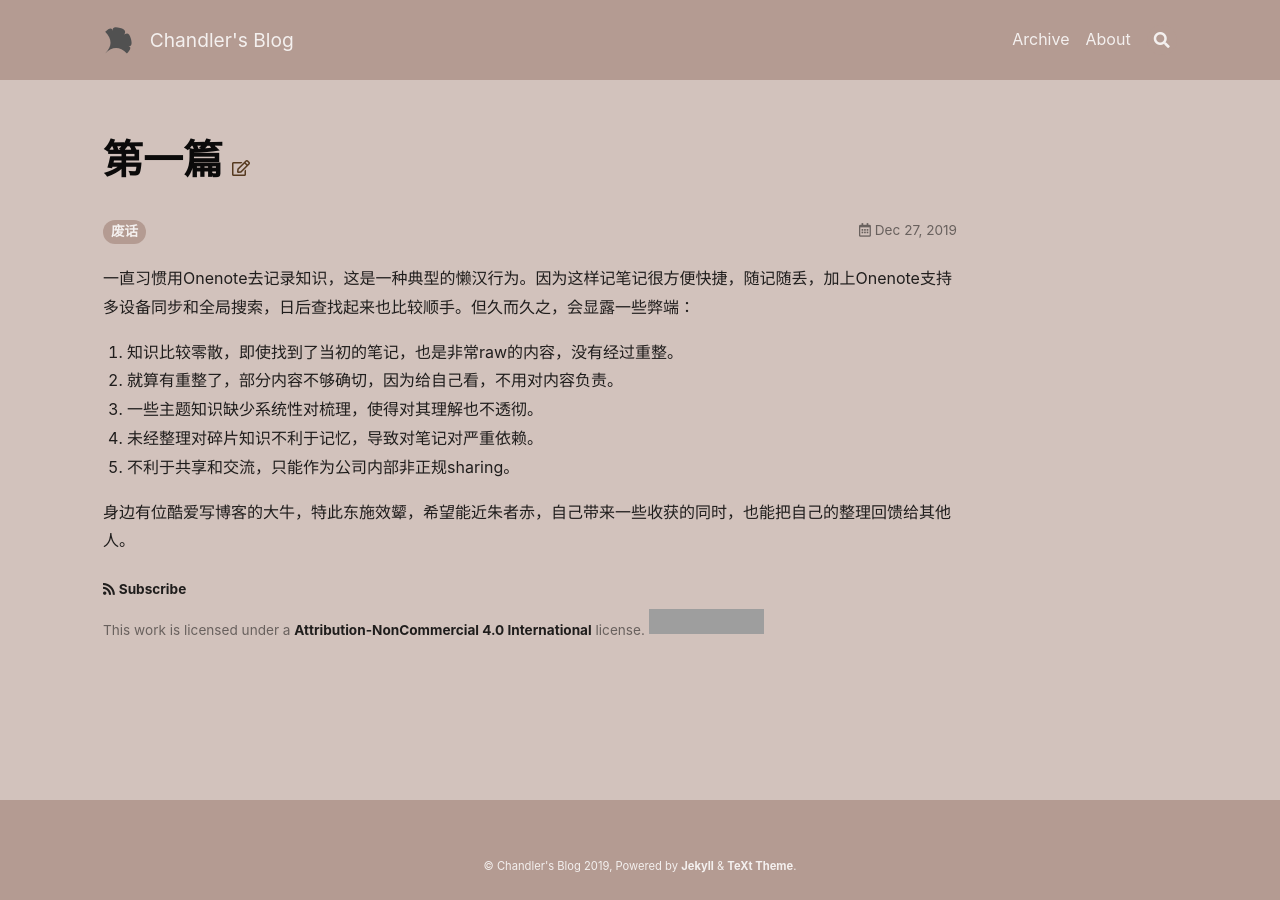
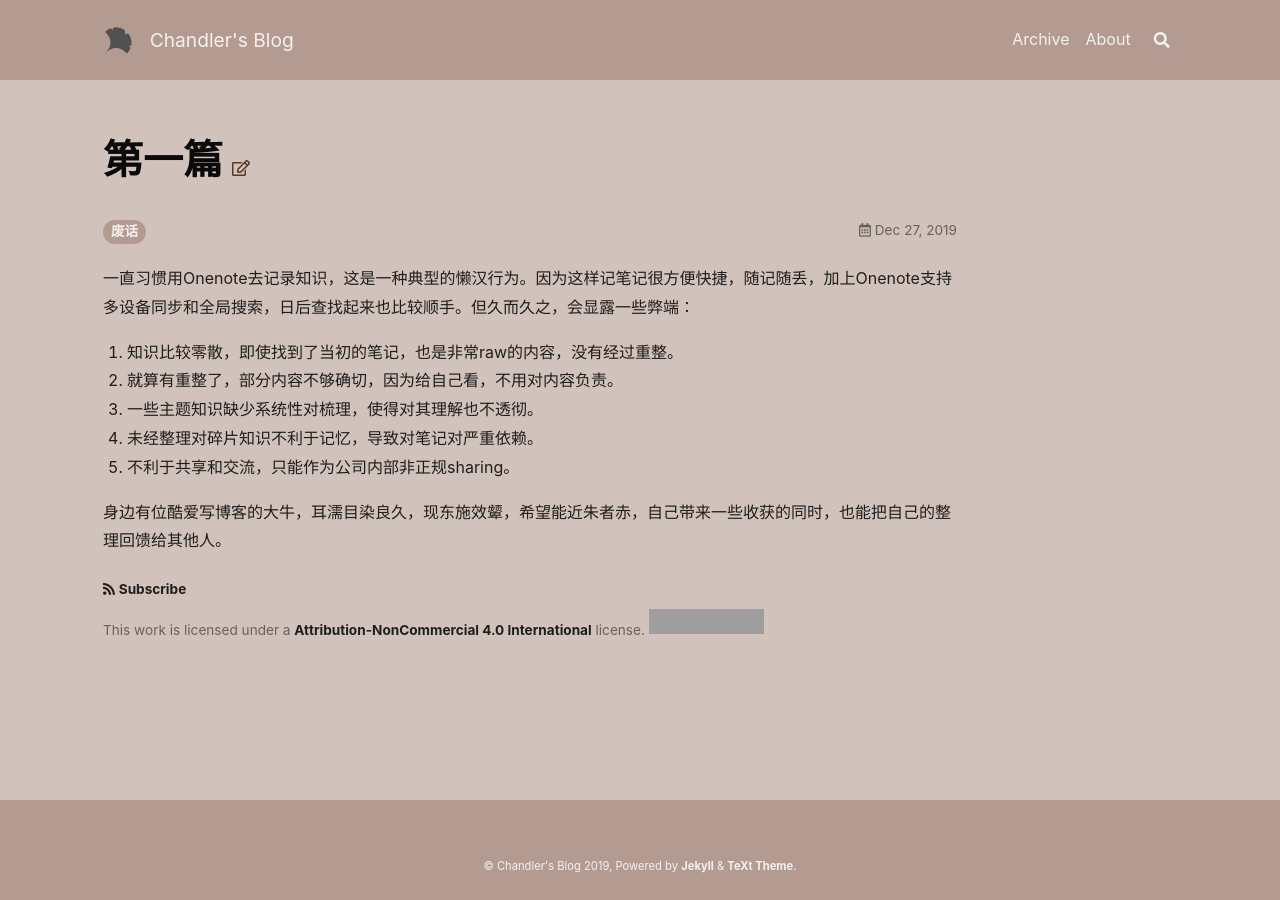
Before and after one commit to tkbeta/tkbeta.github.io, a Jekyll site: the page built from _posts/2019-12-27-First step.md, in a window 1280 px wide. Built offline with Jekyll 4.4.1, drawn with Linux system fonts in a browser that asks for light colours; nearby versions of some CDN libraries; grey boxes are pictures that could not be loaded.

Commit message:
balabala

```diff
--- a/_posts/2019-12-27-First step.md
+++ b/_posts/2019-12-27-First step.md
@@ -4,12 +4,12 @@ tags: 废话
 ---
 
 一直习惯用Onenote去记录知识，这是一种典型的懒汉行为。因为这样记笔记很方便快捷，随记随丢，加上Onenote支持多设备同步和全局搜索，日后查找起来也比较顺手。但久而久之，会显露一些弊端：
+<!--more-->
+
 1. 知识比较零散，即使找到了当初的笔记，也是非常raw的内容，没有经过重整。
 2. 就算有重整了，部分内容不够确切，因为给自己看，不用对内容负责。
 3. 一些主题知识缺少系统性对梳理，使得对其理解也不透彻。
 4. 未经整理对碎片知识不利于记忆，导致对笔记对严重依赖。
 5. 不利于共享和交流，只能作为公司内部非正规sharing。
 
-身边有位酷爱写博客的大牛，特此东施效颦，希望能近朱者赤，自己带来一些收获的同时，也能把自己的整理回馈给其他人。
-
-<!--more-->
+身边有位酷爱写博客的大牛，耳濡目染良久，现东施效颦，希望能近朱者赤，自己带来一些收获的同时，也能把自己的整理回馈给其他人。
```
